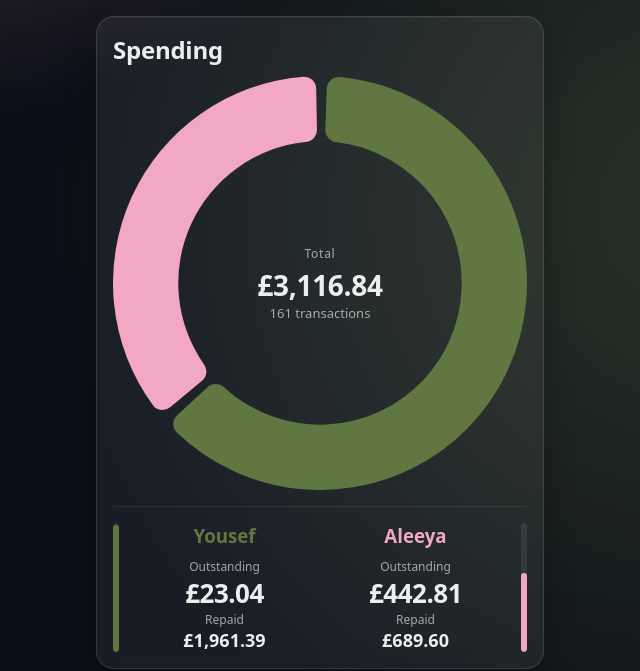
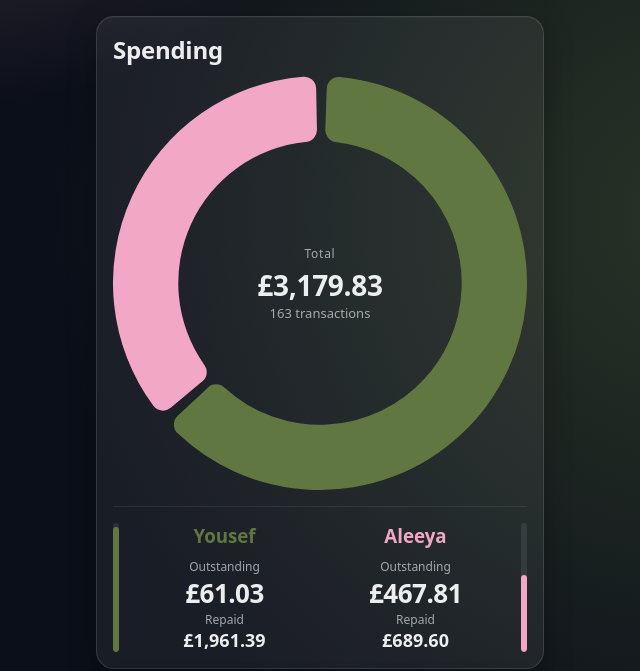
Before and after one commit to tomsharples1/amex-split-tracker, a plain HTML site: page index.html in a window 1280 px wide. Shown: the top 671 px of the page, 320-960 px from the left. Drawn offline with nearby package versions, Linux system fonts and the light colour scheme.

Commit message:
app update

```diff
--- a/index.html
+++ b/index.html
@@ -504,6 +504,7 @@ let pieCentreValue = 0;
 let pieCentreTx = 0;
 
 /* ---------- Refund pairing (stable) ---------- */
+/*
 function tokens(desc){
   const noise=new Set(["REFUND","REVERSAL","PAYMENT","CO","UK","LTD","LIMITED","WWW","COM"]);
   return String(desc||"").toUpperCase()
@@ -536,6 +537,99 @@ function stripRefundPairs(rows){
   }
   return rows.filter((_,i)=>!used.has(i));
 }
+*/
+
+function merchantTokens(desc){
+  const noise = new Set([
+    "REFUND","REVERSAL","CREDIT","PAYMENT","PAYMENTS","CARD","PURCHASE",
+    "CO","UK","LTD","LIMITED","WWW","COM","AMEX","ONLINE"
+  ]);
+
+  return String(desc||"").toUpperCase()
+    .replace(/[^A-Z0-9 ]/g," ")
+    .split(/\s+/)
+    .filter(t => t.length >= 3 && !noise.has(t));
+}
+
+function jaccard(A,B){
+  if(!A.size || !B.size) return 0;
+  let inter=0;
+  for(const t of A) if(B.has(t)) inter++;
+  const union = A.size + B.size - inter;
+  return union ? inter/union : 0;
+}
+
+function linkRefunds(rows, {
+  daysWindow = 180,
+  minSim = 0.35,
+  absTolerancePence = 50,   // 50p
+  pctTolerance = 0.02       // 2%
+} = {}) {
+
+  const meta = rows.map((r, i) => {
+    const amt = +r.amount || 0;
+    const d = new Date(r.date); // assumes parseable date; use your parseDate if needed
+    return {
+      i,
+      amt,
+      absPence: Math.round(Math.abs(amt)*100),
+      d: isNaN(d) ? null : d,
+      t: new Set(merchantTokens(r.description)),
+    };
+  });
+
+  const charges = meta.filter(m => m.amt > 0 && m.d);
+  const refunds = meta.filter(m => m.amt < 0 && m.d);
+
+  // Add fields without breaking your existing structure
+  rows.forEach(r => {
+    r.refunded_amount = 0;
+    r.matched_charge_id = null;
+    r.is_refund = (+r.amount||0) < 0;
+  });
+
+  for (const rf of refunds) {
+    const rfAbs = Math.abs(rf.amt);
+
+    // Candidate charges must be before refund, within window
+    const candidates = charges.filter(ch => {
+      const diffDays = (rf.d - ch.d) / (1000*60*60*24);
+      if (diffDays < 0 || diffDays > daysWindow) return false;
+
+      const chAbs = ch.amt;
+      const tol = Math.max(absTolerancePence/100, chAbs * pctTolerance);
+      return Math.abs(chAbs - rfAbs) <= tol || rfAbs <= chAbs + tol; // allow partial refunds too
+    });
+
+    let best = null;
+    let bestScore = 0;
+
+    for (const ch of candidates) {
+      const sim = jaccard(ch.t, rf.t);
+
+      // Prefer closer dates and closer amounts
+      const diffDays = (rf.d - ch.d) / (1000*60*60*24);
+      const dateScore = 1 - Math.min(diffDays / daysWindow, 1);
+      const amtScore = 1 - Math.min(Math.abs(ch.amt - rfAbs) / Math.max(ch.amt, rfAbs), 1);
+
+      const score = (0.55 * sim) + (0.25 * dateScore) + (0.20 * amtScore);
+
+      if (score > bestScore) {
+        bestScore = score;
+        best = ch;
+      }
+    }
+
+    if (best && bestScore >= minSim) {
+      // Link + apply refund against that charge (can be partial)
+      rows[rf.i].matched_charge_id = best.i;
+      rows[best.i].refunded_amount += rfAbs;
+    }
+  }
+
+  return rows;
+}
+
 
 (async()=>{
   /*
@@ -563,7 +657,9 @@ function stripRefundPairs(rows){
     }
   ).data;
 
-  const activity = stripRefundPairs(activityRaw);
+  // const activity = stripRefundPairs(activityRaw);
+  const activity = linkRefunds(activityRaw);
+
 
   let ySpend=0,aSpend=0,yTx=0,aTx=0,yPaidGross=0,aPaid=0;
   const monthly={},ensure=m=>monthly[m]??={ys:0,as:0,ypg:0,ap:0};
```
